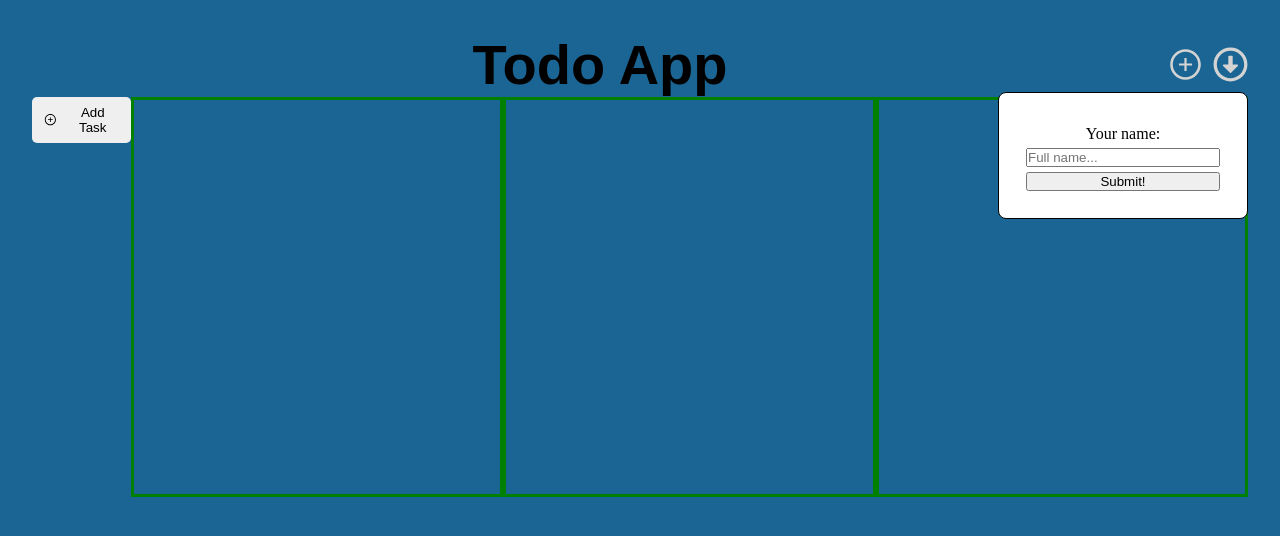
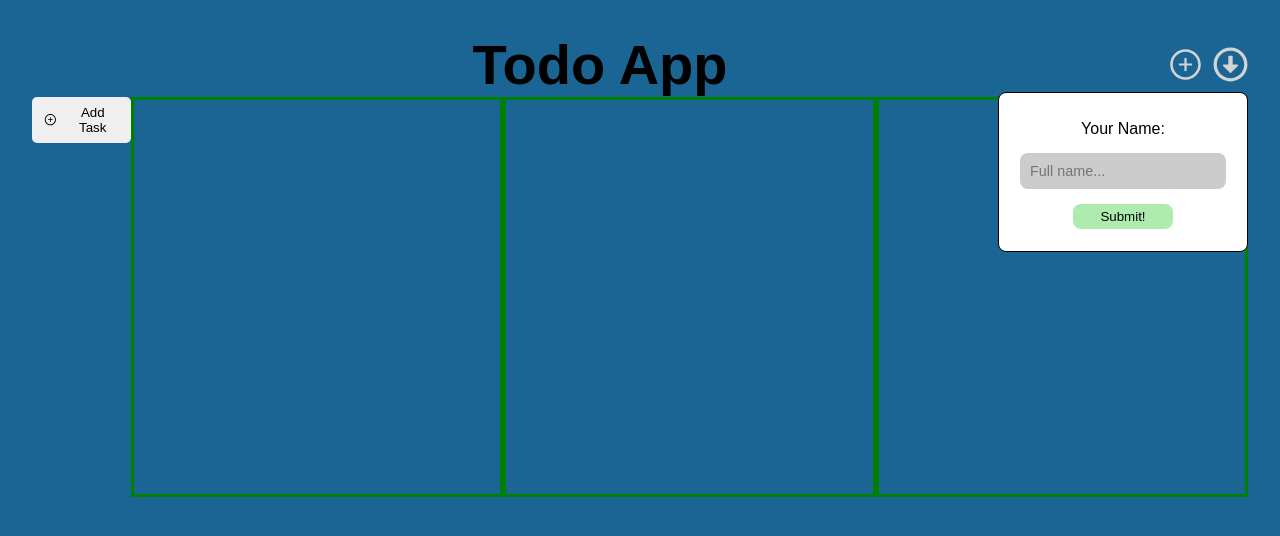
Before and after one commit to OscarDonald/Todo-App-Grupprojekt, a React (Vite) app: page / in a window 1280 px wide. Both pictures are taken after a click on the item 1185 px from the left and 64 px from the top of the page. Shown: the top 536 px of the page. Built offline with nearby package versions, Linux system fonts and the light colour scheme.

Commit message:
Add deletebutton, dropdown css

```diff
--- a/src/components/Dropdown/Dropdown.css
+++ b/src/components/Dropdown/Dropdown.css
@@ -8,3 +8,63 @@
     border-radius: .5rem;
     width: 250px;
 }
+
+/* -----------
+CREATE DROPDOWN
+-------------- */
+.user__form{
+    display: flex;
+    align-items: center;
+    justify-content: center;
+    padding: 5px;
+    gap: 15px;
+}
+.user__input {
+    padding: 10px;
+    font-size: .9rem;
+    border: none;
+    border-radius: .5rem;
+    background-color: #cccccc;
+
+}
+.submit__button {
+    width: 100px;
+    padding: 5px;
+    background-color: rgb(174, 235, 174);
+    border: none;
+    border-radius: .5rem;
+}
+.submit__button:hover{
+    background-color: rgb(122, 233, 122);
+}
+
+/* -----------
+USER DROPDOWN
+-------------- */
+.dropdown__user {
+    display: flex;
+    justify-content: center;
+    align-items: center;
+
+    padding: .8rem .6rem;
+
+    margin: 10px;
+    transition: 0.2s;
+    border-radius: .5rem;
+}
+.dropdown__user:hover {
+    scale: 1.025;
+    background-color: rgba(173, 216, 230, 0.726) !important;
+}
+.dropdown__title{
+    margin: 0 auto;
+    font-size: 1rem;
+}
+.dropdown__delete {
+    height: 17px;
+}
+.delete__icon {
+    color: red;
+    font-size: 17px;
+
+}
--- a/src/components/Dropdown/Dropdown.jsx
+++ b/src/components/Dropdown/Dropdown.jsx
@@ -2,8 +2,10 @@
 // Lägg till ta bort knapp på användarna och binda till färdiga funktionen i slicen
 import './Dropdown.css'
 import { useDispatch, useSelector } from 'react-redux';
-import { addUser, chooseUser } from '../../feature/userSlice/userSlice';
+import { addUser, chooseUser, removeUser } from '../../feature/userSlice/userSlice';
 import { useState } from 'react';
+import { FaRegTrashCan } from "react-icons/fa6";
+
 
 const Dropdown = ({mode}) => {
     const [username, setUsername] = useState('');
@@ -16,27 +18,35 @@ const Dropdown = ({mode}) => {
         setUsername('');
     }
 
+
+
   return (
     <div className="dropdown">
         {mode === 'add' ? (
             <form className='user__form' onSubmit={handleNewUser}>
-                <label htmlFor="">Your name:</label>
+                <label className='user__label' htmlFor="">Your Name:</label>
                 <input
+                    className='user__input'
                     type="text"
                     placeholder='Full name...'
                     value={username}
                     onChange={(e) => setUsername(e.target.value)}
                 />
-                <button type='submit'>Submit!</button>
+                <button className='submit__button' type='submit'>Submit!</button>
             </form>
         ) : (
             <>
                 {users.map(user => (
-                    <button
+
+                    <div
                         key={user.id}
                         onClick={() => dispatch(chooseUser(user.id))}
-                        style={{backgroundColor: user.isLoggedIn ? 'white' : 'lightblue'}}
-                    >{user.name}</button>
+                        style={{backgroundColor: user.isLoggedIn ? 'lightblue' : '#cccccc'}}
+                        className='dropdown__user'
+                    ><h3 className='dropdown__title'>{user.name}</h3>
+                    <div className='dropdown__delete'><FaRegTrashCan className='delete__icon' onClick={() => dispatch(removeUser(user.id))}/></div>
+                    </div>
+
                 ))}
             </>
         )}
--- a/src/components/Header/Header.jsx
+++ b/src/components/Header/Header.jsx
@@ -1,6 +1,7 @@
 // Ikoner som inte riktigt matchar i tjocklek
 import { AiOutlinePlusCircle } from "react-icons/ai";
 import { FaRegArrowAltCircleDown } from "react-icons/fa";
+
 import './Header.css'
 import Dropdown from "../Dropdown/Dropdown";
 import { useState } from 'react'
--- a/src/feature/userSlice/userSlice.js
+++ b/src/feature/userSlice/userSlice.js
@@ -24,6 +24,12 @@ const initialState = {
         isLoggedIn: false,
         id: nanoid(),
         name: 'David',
+        tasks: [/*filtrerade taskSlice staten för vilka som är 'responsible' */],
+    },
+    {
+        isLoggedIn: false,
+        id: nanoid(),
+        name: 'Kung Donnie',
         tasks: [/*filtrerade taskSlice staten för vilka som är 'responsible' */],
     }]
 }
--- a/src/index.css
+++ b/src/index.css
@@ -2,6 +2,7 @@
   box-sizing: border-box;
   margin: 0;
   padding: 0;
+  font-family: sans-serif;
 }
 
 body {
```
